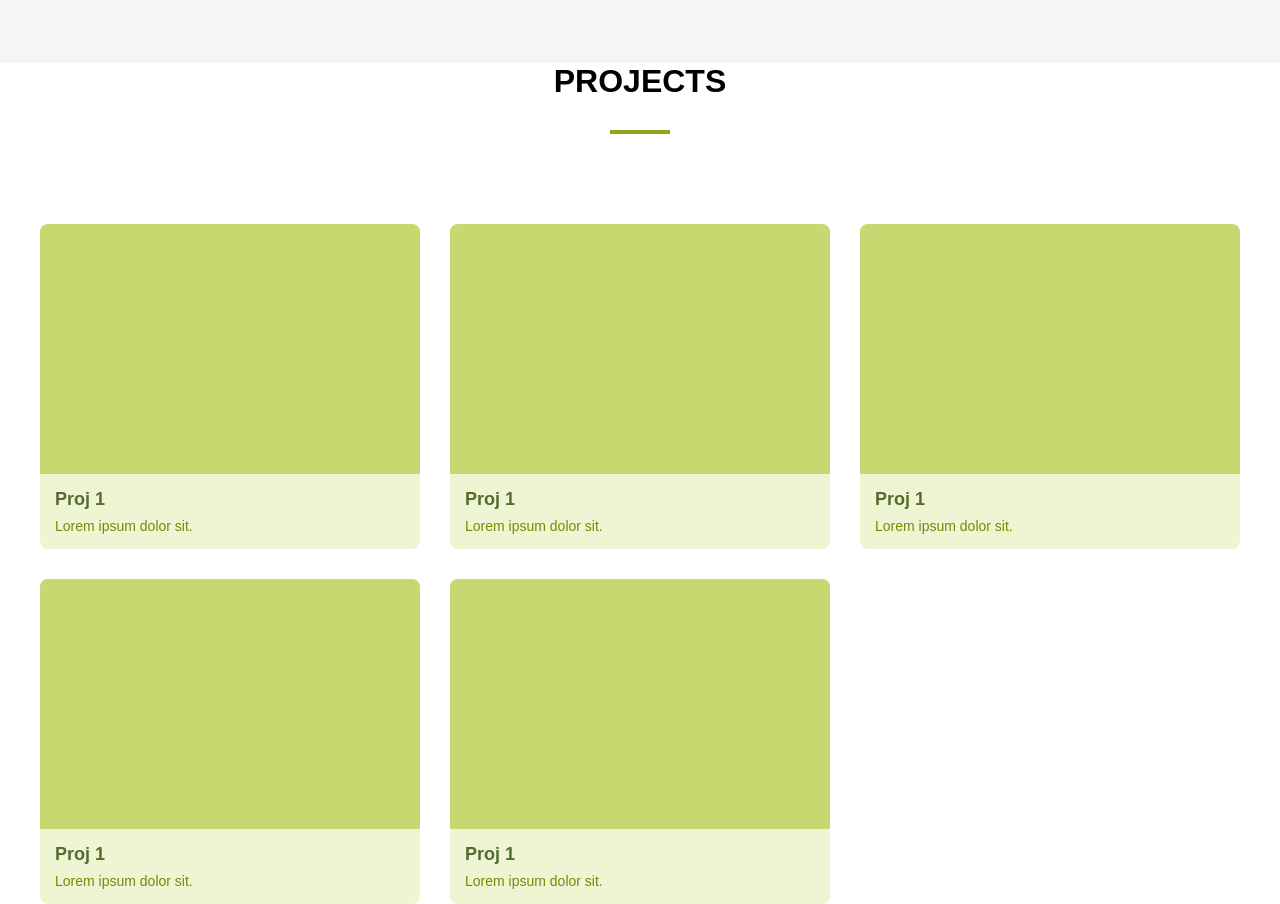
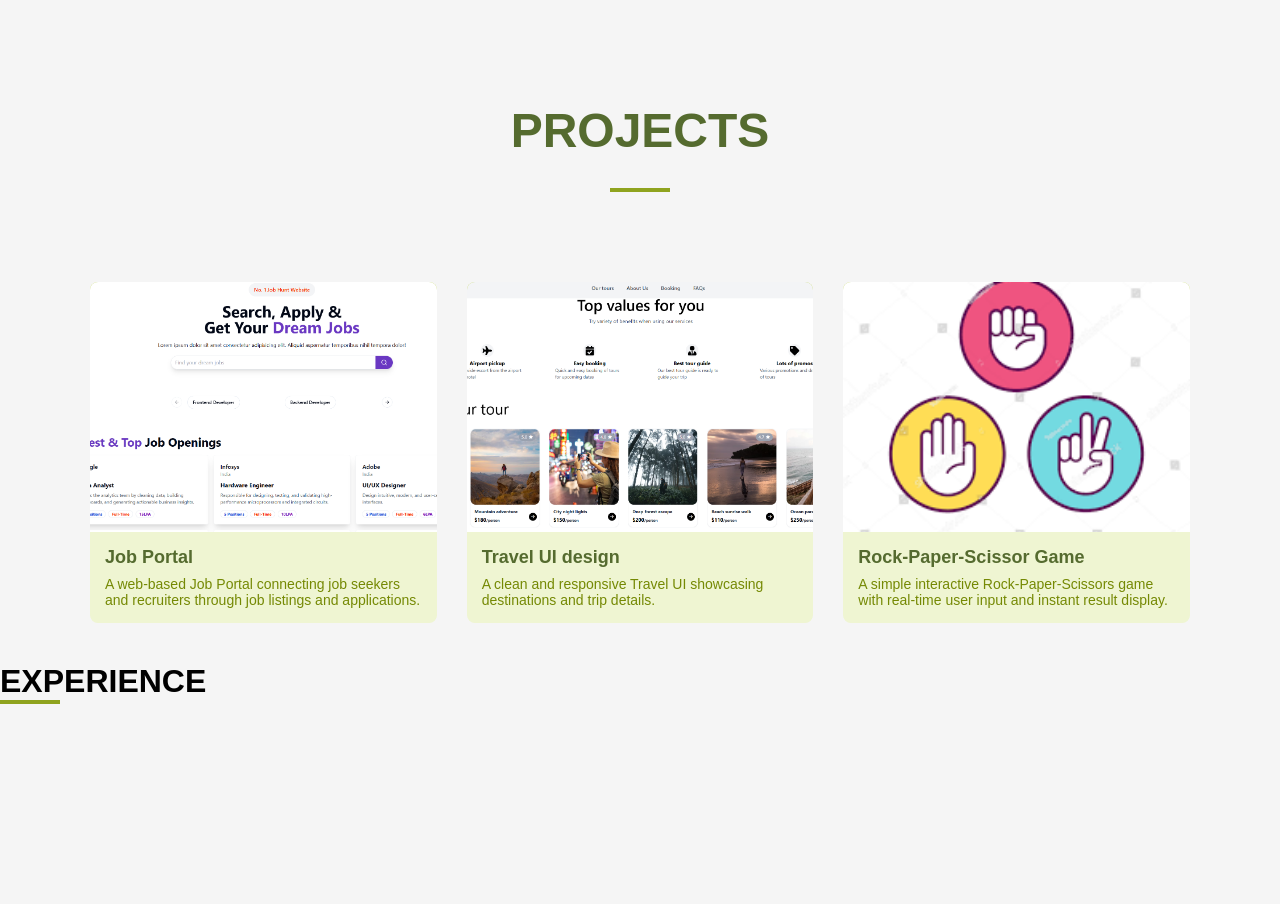
Before and after one commit to mukta-phirke-05/CodSoft, a plain HTML site: page Portfolio/index.html in a window 1280 px wide. Shown: the part 2013-2917 px from the top of the page. After the commit the page ends 2727 px from the top, so only its background shows below. Drawn offline with Linux system fonts and the light colour scheme.

Commit message:
Updated UI and content

```diff
--- a/Portfolio/index.html
+++ b/Portfolio/index.html
@@ -17,7 +17,7 @@
                 <a href="#home" class="nav-link">HOME</a>
                 <a href="#About" class="nav-link">ABOUT ME</a>
                 <a href="#Skill" class="nav-link">SKILLS</a>
-                <a href="#home" class="nav-link">PROJECTS</a>
+                <a href="#Project" class="nav-link">PROJECTS</a>
                 <a href="#home" class="nav-link">EXPERIENCE</a>
                 <a href="#home" class="nav-link">CONTACT ME</a>
             </div>
@@ -104,56 +104,45 @@
         </div>
     </section>
 
-    <div class="projects">
+    <section id="Project">
+        <div class="projects">
         <h1>PROJECTS</h1>
         <div class="title-underline"></div>
         <div class="project-grid">
             <div class="project-card">
                 <div class="proj-img">
-                    <img src="" alt="">
+                    <img src="Project-imgs/job-port.png" alt="">
                 </div>
                 <div class="proj-info">
-                    <h3>Proj 1</h3>
-                    <p>Lorem ipsum dolor sit.</p>
+                    <h3>Job Portal</h3>
+                    <p>A web-based Job Portal connecting job seekers and recruiters through job listings and applications.</p>
                 </div>
             </div>
             <div class="project-card">
                 <div class="proj-img">
-                    <img src="" alt="">
+                    <img src="Project-imgs/travel.png" alt="">
                 </div>
                 <div class="proj-info">
-                    <h3>Proj 1</h3>
-                    <p>Lorem ipsum dolor sit.</p>
+                    <h3>Travel UI design</h3>
+                    <p>A clean and responsive Travel UI showcasing destinations and trip details.</p>
                 </div>
             </div>
             <div class="project-card">
                 <div class="proj-img">
-                    <img src="" alt="">
+                    <img src="Project-imgs/rock-paper-scisor.png" alt="">
                 </div>
                 <div class="proj-info">
-                    <h3>Proj 1</h3>
-                    <p>Lorem ipsum dolor sit.</p>
-                </div>
-            </div>
-            <div class="project-card">
-                <div class="proj-img">
-                    <img src="" alt="">
-                </div>
-                <div class="proj-info">
-                    <h3>Proj 1</h3>
-                    <p>Lorem ipsum dolor sit.</p>
-                </div>
-            </div>
-            <div class="project-card">
-                <div class="proj-img">
-                    <img src="" alt="">
-                </div>
-                <div class="proj-info">
-                    <h3>Proj 1</h3>
-                    <p>Lorem ipsum dolor sit.</p>
+                    <h3>Rock-Paper-Scissor Game</h3>
+                    <p>A simple interactive Rock-Paper-Scissors game with real-time user input and instant result display.</p>
                 </div>
             </div>
         </div>
+    </div>
+    </section>
+
+    <div class="exp">
+        <h1>EXPERIENCE</h1>
+        <div class="title-underline"></div>
     </div>
 
 </body>
--- a/Portfolio/styles.css
+++ b/Portfolio/styles.css
@@ -239,14 +239,19 @@ body {
 }
 
 .projects{
-    padding: 0 40px;
-    min-height: 600px;
+   padding: 0 40px;
+    height: 600px;
     display: flex;
     justify-content: center;
     flex-direction: column;
     align-items:center;
     gap: 30px;
-    background-color: white;
+}
+
+.projects h1{
+    font-size: 48px;
+    font-weight: 700;
+    color: #556B2F;
 }
 
 .project-grid {
@@ -255,13 +260,16 @@ body {
     gap: 30px;
     margin-top: 50px;
     width: 100%;
+    max-width: 1100px;   /* 🔥 key */
+    margin-left: auto;
+    margin-right: auto;
 }
-
 
 .project-card {
     background-color: #eff5d2;
     border-radius: 8px;
     overflow: hidden;
+    border-color: #3f5120;
     transition: transform 0.3s ease, box-shadow 0.3s ease;
 }
 
@@ -279,6 +287,12 @@ body {
     justify-content: center;
 }
 
+.proj-img img{
+    height: 100%;
+    width: 100%;
+    object-fit: cover;
+}
+
 .proj-info{
     padding: 15px;
 }
```
Also changed, not shown: Portfolio/Project-imgs/job-port.png (added), Portfolio/Project-imgs/rock-paper-scisor.png (added), Portfolio/Project-imgs/travel.png (added).
